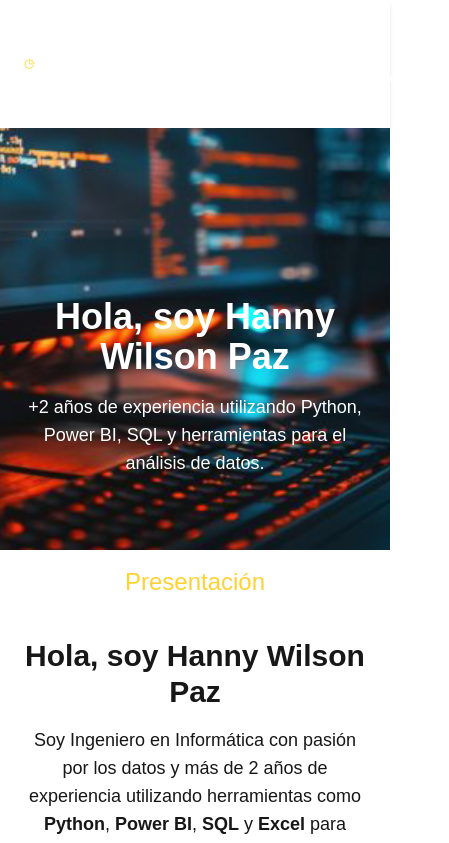
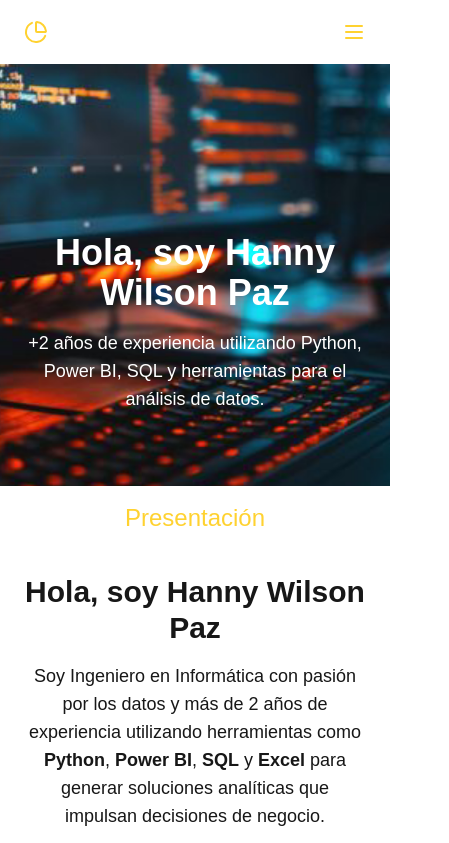
Before and after one commit to WilHazz/portafolio-Alaista-datos, a Next.js app: page / in a window 390 px wide. Shown: the top 843 px of the page, 449 px wide, since content can reach past the window. Built offline with nearby package versions, Linux system fonts and the light colour scheme.

Commit message:
agregando estilos al boton Hamburguesa y al Navbar

```diff
--- a/src/app/globals.css
+++ b/src/app/globals.css
@@ -18,6 +18,21 @@
     --foreground: #ededed;
   }
 }
+@layer utilities {
+  .animate-slide-down {
+    animation: slideDown 0.3s ease-in-out forwards;
+  }
+  @keyframes slideDown {
+    from {
+      opacity: 0;
+      transform: translateY(-0.5rem);
+    }
+    to {
+      opacity: 1;
+      transform: translateY(0);
+    }
+  }
+}
 
 body {
   background: var(--background);
--- a/src/components/Navbar.tsx
+++ b/src/components/Navbar.tsx
@@ -1,21 +1,55 @@
+"use client";
+
 import Link from "next/link";
 import { PieChart } from "lucide-react";
+import { Menu, X } from "lucide-react";
+import { useState } from "react";
 
 
-export default function Navbar (){
+function Navbar (){
+
+  const [isOpen, setIsOpen] = useState(false)
+
+  const toggleMenu = () => setIsOpen(!isOpen);
+
   return (
-    <nav className="w-full bg-color-background text-white px-6 py-4 flex justify-between items-center shadow-md top-0 z-50">
-        <Link href="/" className="flex items-center text-2xl gap-2 font-bold hover:text-amber-300">
-          <PieChart className="w-6 h-6 text-amber-300"/>
-          Hanny Wilson Paz
-        </Link>
-        <div className="space-x-4 text-lg">
+    <nav className="w-full bg-color-background text-white top-0 left-0 z-50 shadow-md">
+       <div className="flex justify-between px-6 py-4 items-center">
+          <Link href="/" className="flex items-center text-2xl gap-2 font-bold hover:text-amber-300">
+            <PieChart className="w-6 h-6 text-amber-300"/>
+            Hanny Wilson Paz
+          </Link>
+
+        {/* Botón hamburguesa visible solo para mobile */}
+        <button onClick={toggleMenu} className="text-amber-300 md:hidden focus:outline-none">
+          {isOpen ? <X className="w-6 h-6" /> : <Menu className="w-6 h-6" />}
+        </button>
+        {/* Menú Desktop */}
+        <div className="hidden md:flex space-x-4 text-lg">
           <Link href="/" className="hover:text-amber-300 transition-colors">Inicio</Link>
           <Link href="#presentacion" className="hover:text-amber-300 transition-colors">Sobre mí</Link>
           <Link href="#proyectos" className="hover:text-amber-300 transition-colors">Proyectos</Link>
           <Link href="#habilidades" className="hover:text-amber-300 transition-colors">Habilidades</Link>
           <Link href="#Contacto" className="hover:text-amber-300 transition-colors">Contacto</Link>
         </div>
+
+        </div>
+
+        {/* Menú Mobile */}
+      {isOpen && (
+        <div className="w-full
+           px-6 pb-4 space-y-3 text-center animate-slide-downmd:hidden"
+           >
+          <Link href="/" onClick={toggleMenu} className="block hover:text-amber-300">Inicio</Link>
+          <Link href="#presentacion" onClick={toggleMenu} className="block hover:text-amber-300">Sobre mí</Link>
+          <Link href="#proyectos" onClick={toggleMenu} className="block hover:text-amber-300">Proyectos</Link>
+          <Link href="#habilidades" onClick={toggleMenu} className="block hover:text-amber-300">Habilidades</Link>
+          <Link href="#contacto" onClick={toggleMenu} className="block hover:text-amber-300">Contacto</Link>
+        </div>
+      )}
+
     </nav>
   )
 }
+
+export default  Navbar;
--- a/src/components/Proyectos.tsx
+++ b/src/components/Proyectos.tsx
@@ -9,9 +9,9 @@ const proyectos = [
 
     },
     {
-        titulo: "Análisis de ventas E-commerce",
-        descripcion: "Exploración de datos de ventas, KPIs y visualizaciones con Python, SQL y Power BI.",
-        imagen: "/images/Ecommerce.jpg",
+        titulo: "Análisis Hurtos en Colombia",
+        descripcion: "Descripcion para este proyecto",
+        imagen: "/images/Analisis_Hurto.png",
         enlace: ""
 
     },
```
Also changed, not shown: public/images/Analisis_Hurto.png (added).
